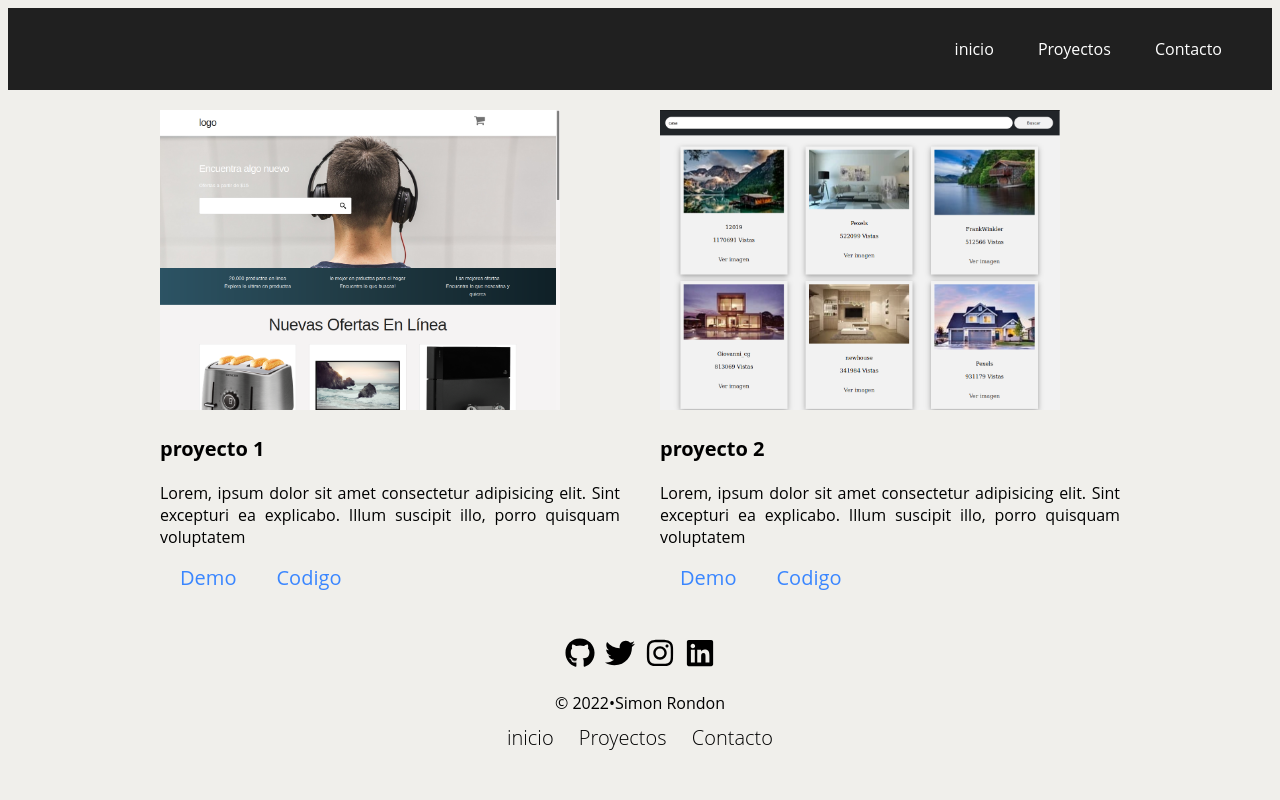
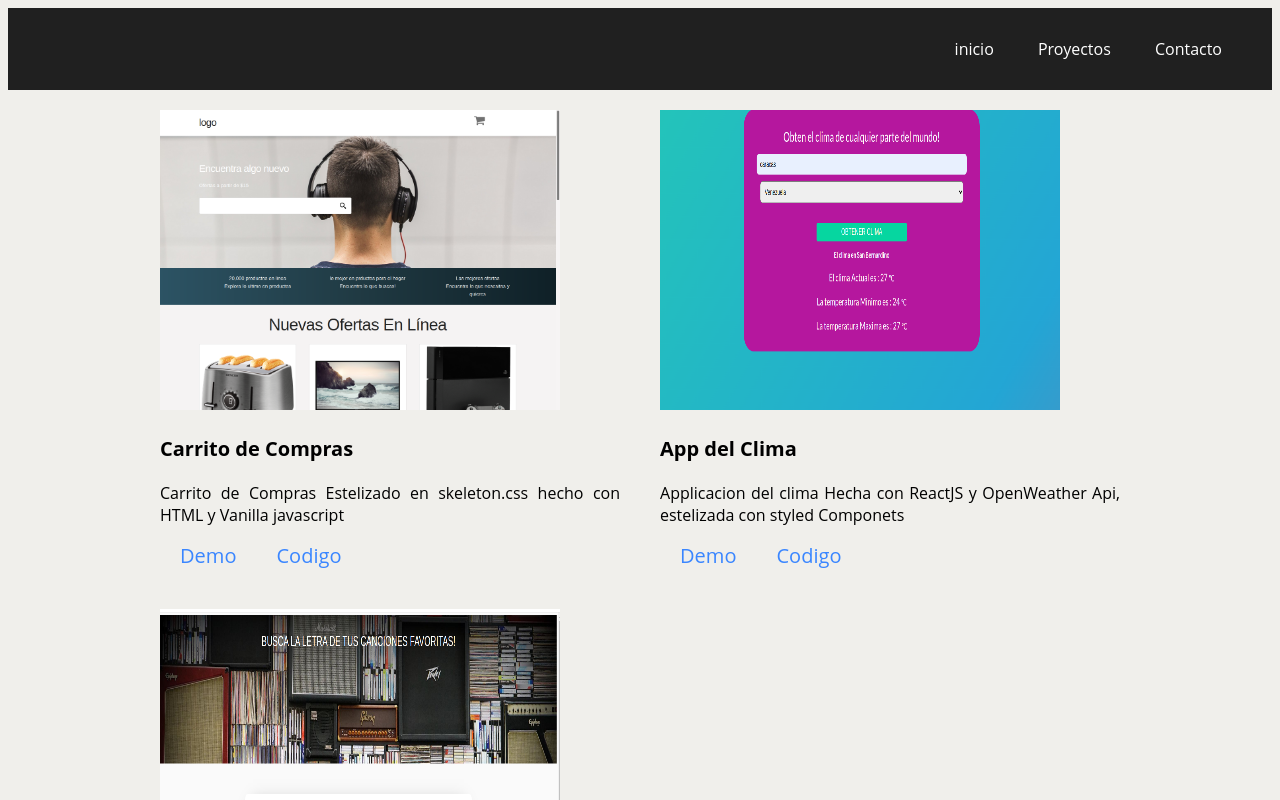
Before and after one commit to heysoysimon/mi-portafolio, a Next.js app: page /pagePro in a window 1280 px wide. Shown: the top 800 px of the page. Built offline with nearby package versions, Linux system fonts and the light colour scheme.

Commit message:
aplicacion del clima y letras añadida

```diff
--- a/components/Proyectos.js
+++ b/components/Proyectos.js
@@ -15,8 +15,8 @@ const Proyectos = () => {
             <Image
             alt=""
             src={`/${image}`}
-            width={400}
-            height={300}
+            width={600}
+            height={400}
             />
         </div>
         <div className='titulo'>
--- a/data.js
+++ b/data.js
@@ -1,19 +1,27 @@
 export const proyectos = [
     {
-        nombre: "proyecto 1",
+        nombre: "Carrito de Compras",
         descricion:
-        "Lorem, ipsum dolor sit amet consectetur adipisicing elit. Sint excepturi ea explicabo. Illum suscipit illo, porro quisquam voluptatem",
+        "Carrito de Compras Estelizado en skeleton.css hecho con HTML y Vanilla  javascript  ",
         image: "Carrito.png",
+        urlDemo:"https://carrito-de-compras-puce.vercel.app/",
+        urlCode:"https://github.com/heysoysimon/AppClima-StyledComponets"
+    },
+    {
+        nombre: "App del Clima",
+        descricion:
+        "Applicacion del clima Hecha con ReactJS y OpenWeather Api,  estelizada con styled Componets ",
+        image: "AppClima.png",
         urlDemo:"https://app-clima-styled-componets.vercel.app/",
         urlCode:"https://github.com/heysoysimon/AppClima-StyledComponets"
     },
     {
-        nombre: "proyecto 2",
+        nombre: "Busacor De Letras",
         descricion:
-        "Lorem, ipsum dolor sit amet consectetur adipisicing elit. Sint excepturi ea explicabo. Illum suscipit illo, porro quisquam voluptatem",
-        image: "Imagenes.png",
-        urlDemo:"https://app-clima-styled-componets.vercel.app/",
-        urlCode:"https://github.com/heysoysimon/AppClima-StyledComponets"
+        "Buscador De Letras estelizado con CSS heho con ReactJS y la api de api lyrics ",
+        image: "BuscadorLetras.png",
+        urlDemo:"https://buscador-de-letras-six.vercel.app/",
+        urlCode:"https://github.com/heysoysimon/Buscador-De--Letras"
     },
 
 ]
```
Also changed, not shown: public/AppClima.png (added), public/BuscadorLetras.png (added).
